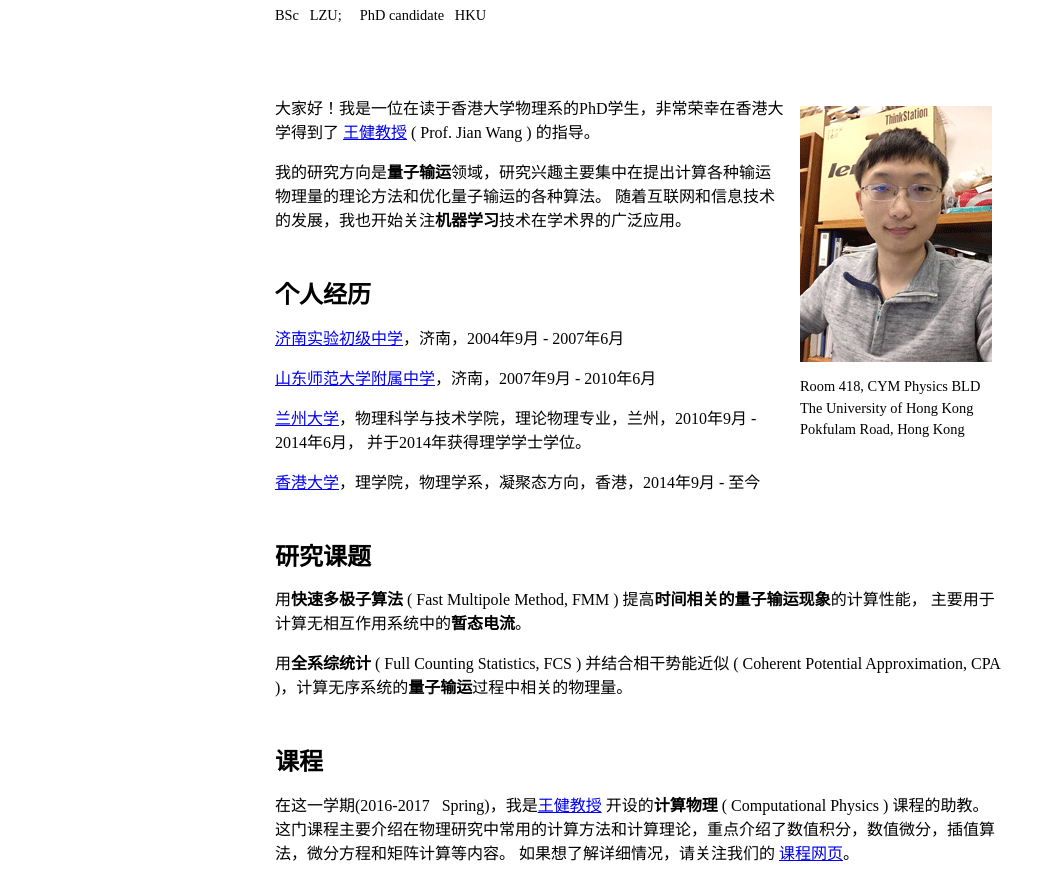
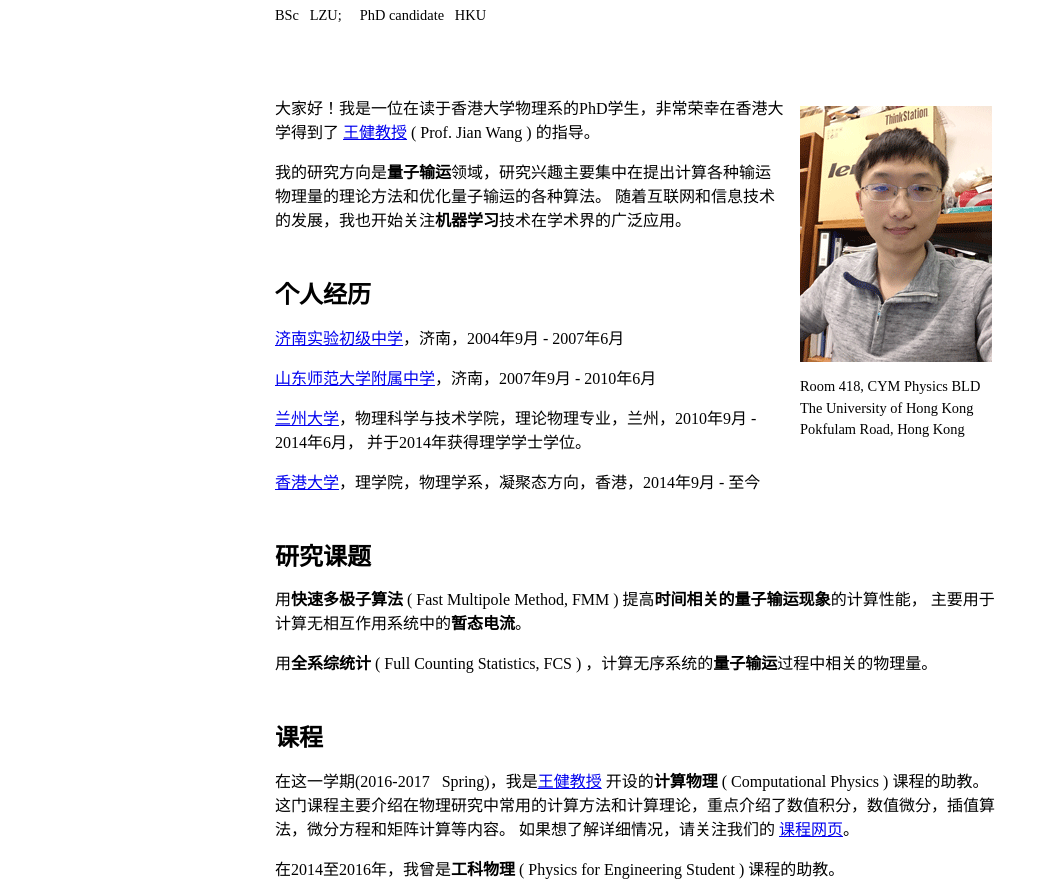
Before and after one commit to fubin1991/HomePage, a plain HTML site: page index.html in a window 1280 px wide. Shown: the part 199-1081 px from the top of the page, without its empty margins (0-1059 px from the left). Drawn offline with Linux system fonts and the light colour scheme.

Commit message:
first commit

```diff
--- a/index.html
+++ b/index.html
@@ -67,7 +67,7 @@
 	主要用于计算无相互作用系统中的<em>暂态电流</em>。
 	</p>
 	<p>
-	用<em>全系综统计</em> ( Full Counting Statistics, FCS ) 并结合相干势能近似 ( Coherent Potential Approximation, CPA )，计算无序系统的<em>量子输运</em>过程中相关的物理量。
+	用<em>全系综统计</em> ( Full Counting Statistics, FCS ) ，计算无序系统的<em>量子输运</em>过程中相关的物理量。
 </p>
 
 	<h2>课程</h2>
```
Also changed, not shown: research/research.html (+1 -20 lines).
